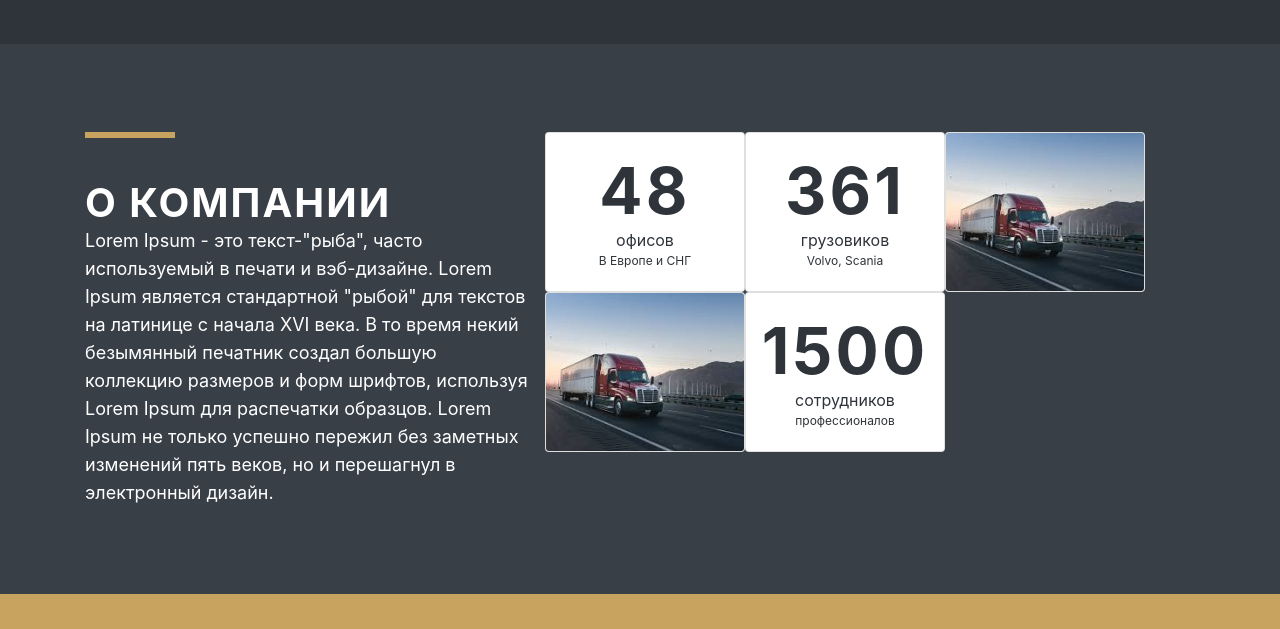
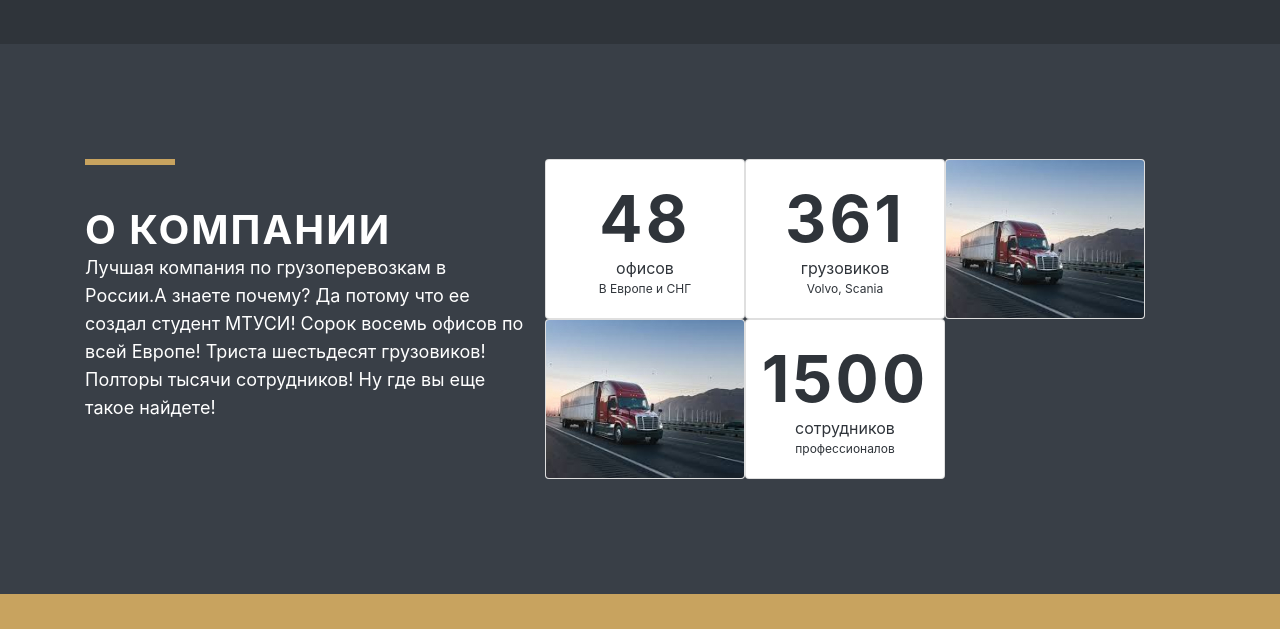
Before and after one commit to Samir-dzh/new-truck-site, a plain HTML site: page index.html in a window 1280 px wide. Shown: the part 1821-2450 px from the top of the page. Drawn offline with nearby package versions, Linux system fonts and the light colour scheme.

Commit message:
Update index.html

```diff
--- a/index.html
+++ b/index.html
@@ -159,7 +159,7 @@
          <div class="devider"></div>
        <div>
            <div class="services-header">О компании</div>
-           <div class="services-sub-title">Lorem Ipsum - это текст-"рыба", часто используемый в печати и вэб-дизайне. Lorem Ipsum является стандартной "рыбой" для текстов на латинице с начала XVI века. В то время некий безымянный печатник создал большую коллекцию размеров и форм шрифтов, используя Lorem Ipsum для распечатки образцов. Lorem Ipsum не только успешно пережил без заметных изменений пять веков, но и перешагнул в электронный дизайн.</div>
+           <div class="services-sub-title">Лучшая компания по грузоперевозкам в России.А знаете почему? Да потому что ее создал студент МТУСИ! Сорок восемь офисов по всей Европе! Триста шестьдесят грузовиков! Полторы тысячи сотрудников! Ну где вы еще такое найдете!</div>
        </div>
       </div>
       <div class="col-md-7">
```
